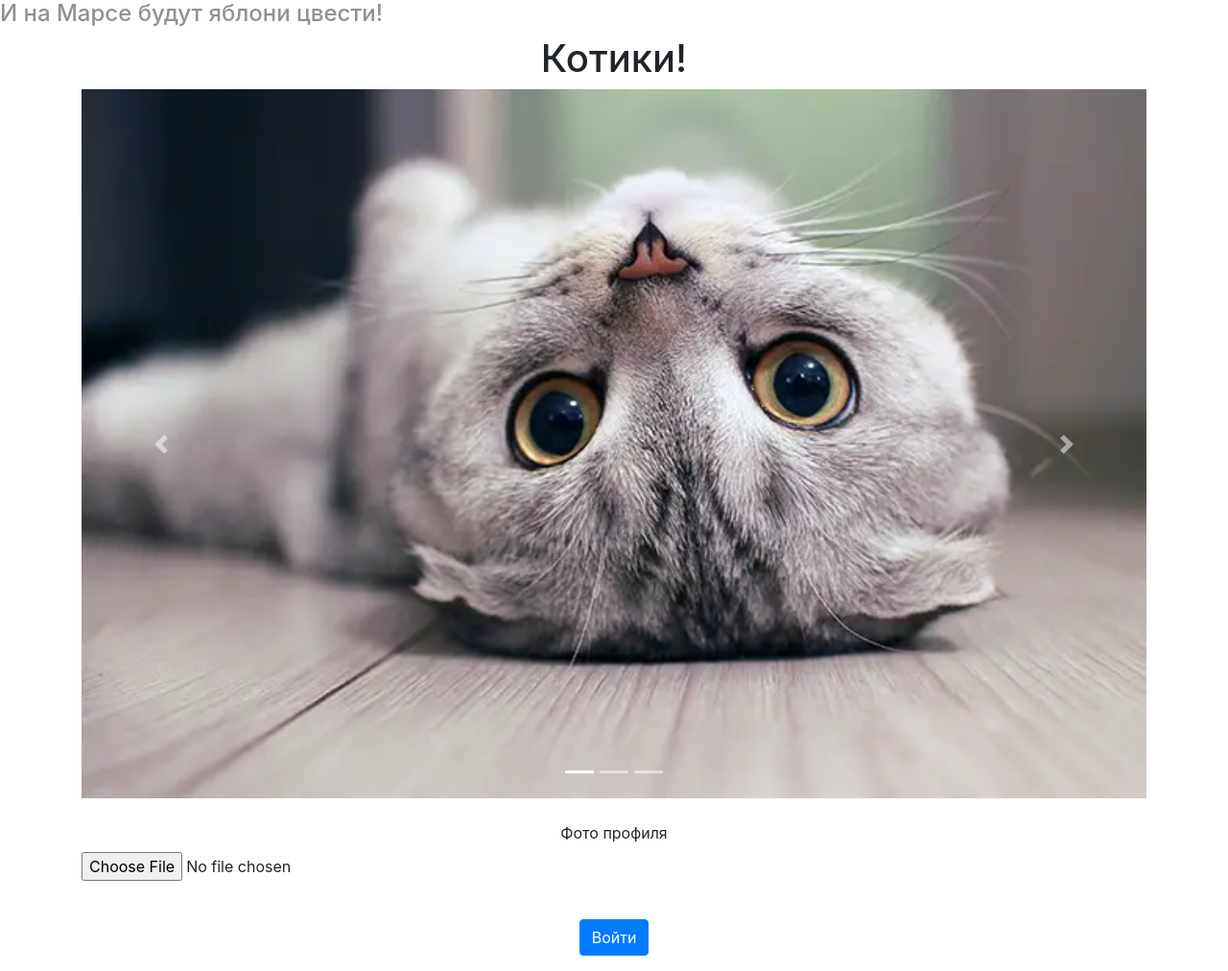
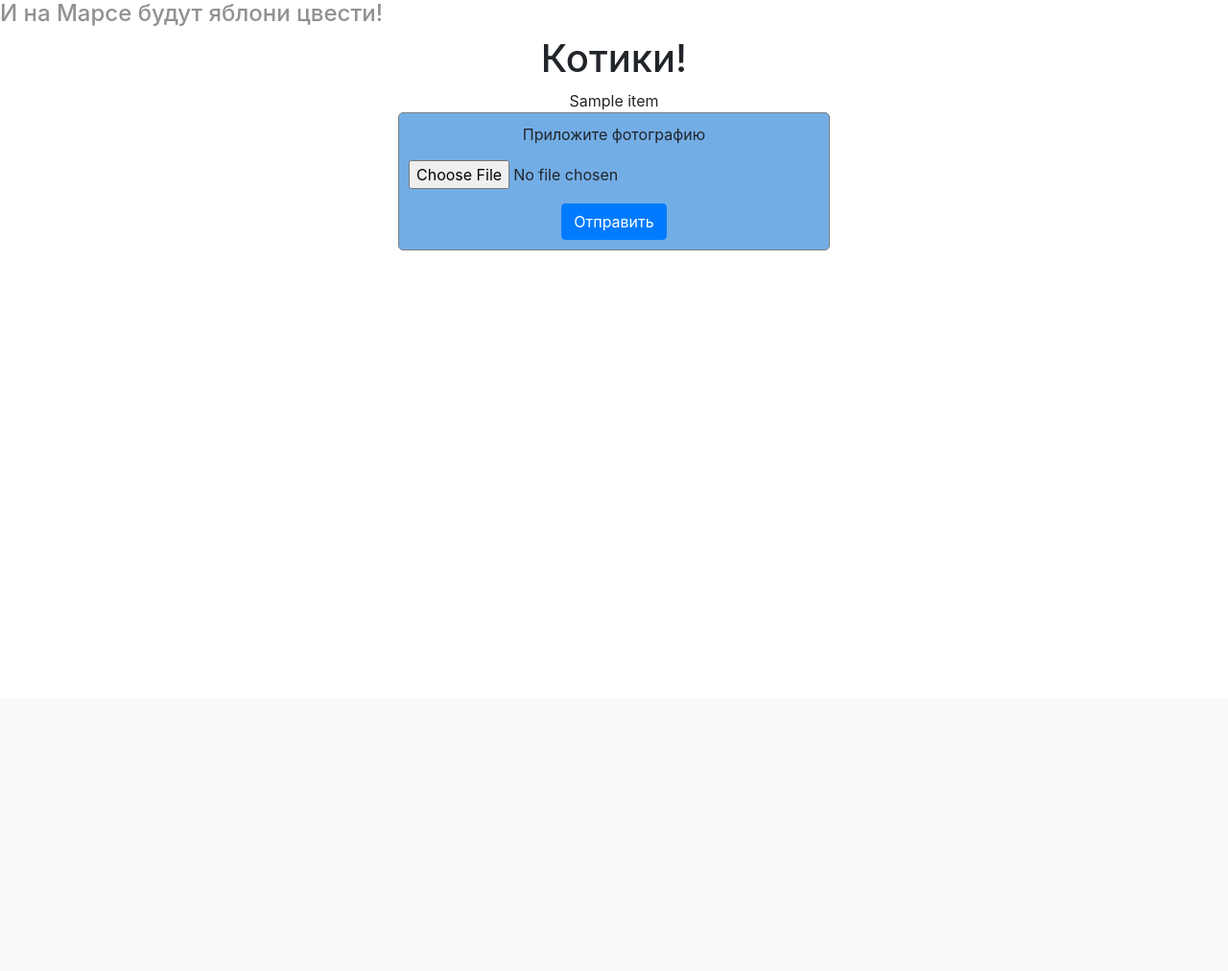
Before and after one commit to DarEM21/PythonProject9, a Flask app: template templates/carousel.html in a window 1280 px wide. Shown: the part 72-1084 px from the top of the page at 96% size. After the commit the page ends 333 px from the top, so only its background shows below. Run offline with Flask 3, Linux system fonts and the light colour scheme; the template is opened without the code that fills it: values that come from a table or form of the project are taken from there, most other values are stand-ins (such as "Sample title", 1, 10 or a date in 2020); some libraries are stand-ins or nearby versions.

Commit message:
Update carousel.html

```diff
--- a/templates/carousel.html
+++ b/templates/carousel.html
@@ -10,15 +10,18 @@
         <li data-target="#carouselExampleIndicators" data-slide-to="2"></li>
     </ol>
     <div class="carousel-inner">
+        {% for item in files %}
+        {% if item == 'img.png' %}
         <div class="carousel-item active">
-            <img class="d-block w-100" src="{{url_for('static', filename='img/img.png')}}" alt="First slide">
+            <img class="d-block w-100" src="{{url_for('static', filename='img/car_i/')}}{{ item }}" alt="slide">
         </div>
+        {% else %}
         <div class="carousel-item">
-            <img class="d-block w-100" src="{{url_for('static', filename='img/img_1.png')}}" alt="Second slide">
+            <img class="d-block w-100" src="{{url_for('static', filename='img/car_i/')}}{{ item }}" alt="slide">
         </div>
-        <div class="carousel-item">
-            <img class="d-block w-100" src="{{url_for('static', filename='img/img_2.png')}}" alt="Third slide">
-        </div>
+        {% endif %}
+        {{ item }}
+        {% endfor %}
     </div>
     <a class="carousel-control-prev" href="#carouselExampleIndicators" role="button" data-slide="prev">
         <span class="carousel-control-prev-icon" aria-hidden="true"></span>
@@ -28,15 +31,13 @@
         <span class="carousel-control-next-icon" aria-hidden="true"></span>
         <span class="sr-only">Next</span>
     </a></div>
-        <form action="" method="post" enctype="multipart/form-data">
-            {{ form.hidden_tag() }}<br>
-            <div class="mb-3">
-                {{ form.image.label }}<br>
-                {{ form.image(class="form-control-file", type="file") }}<br>
-            </div>
-            <p>{{ form.submit(type="submit", class="btn btn-primary") }}</p>
-            {{message}}
-        </form>
+    <form class="login_form" method="post" enctype="multipart/form-data">
+        <div class="form-group margin">
+            <label class="margin" for="photo">Приложите фотографию</label>
+            <input type="file" class="form-control-file" id="photo" name="file">
+        </div>
+        <button type="submit" class="btn btn-primary">Отправить</button>
+    </form>
 
 </div>
 {% endblock %}
```
